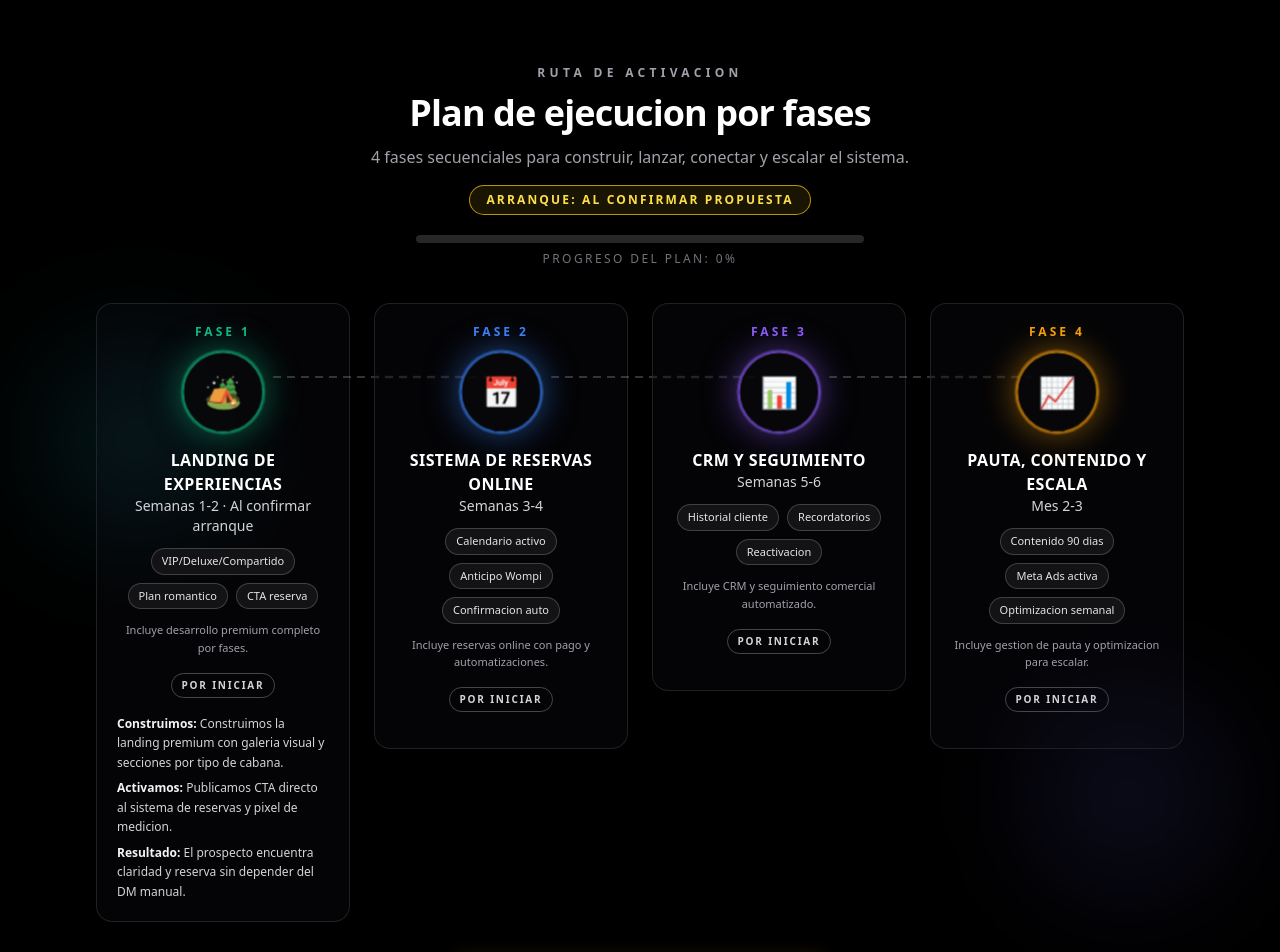
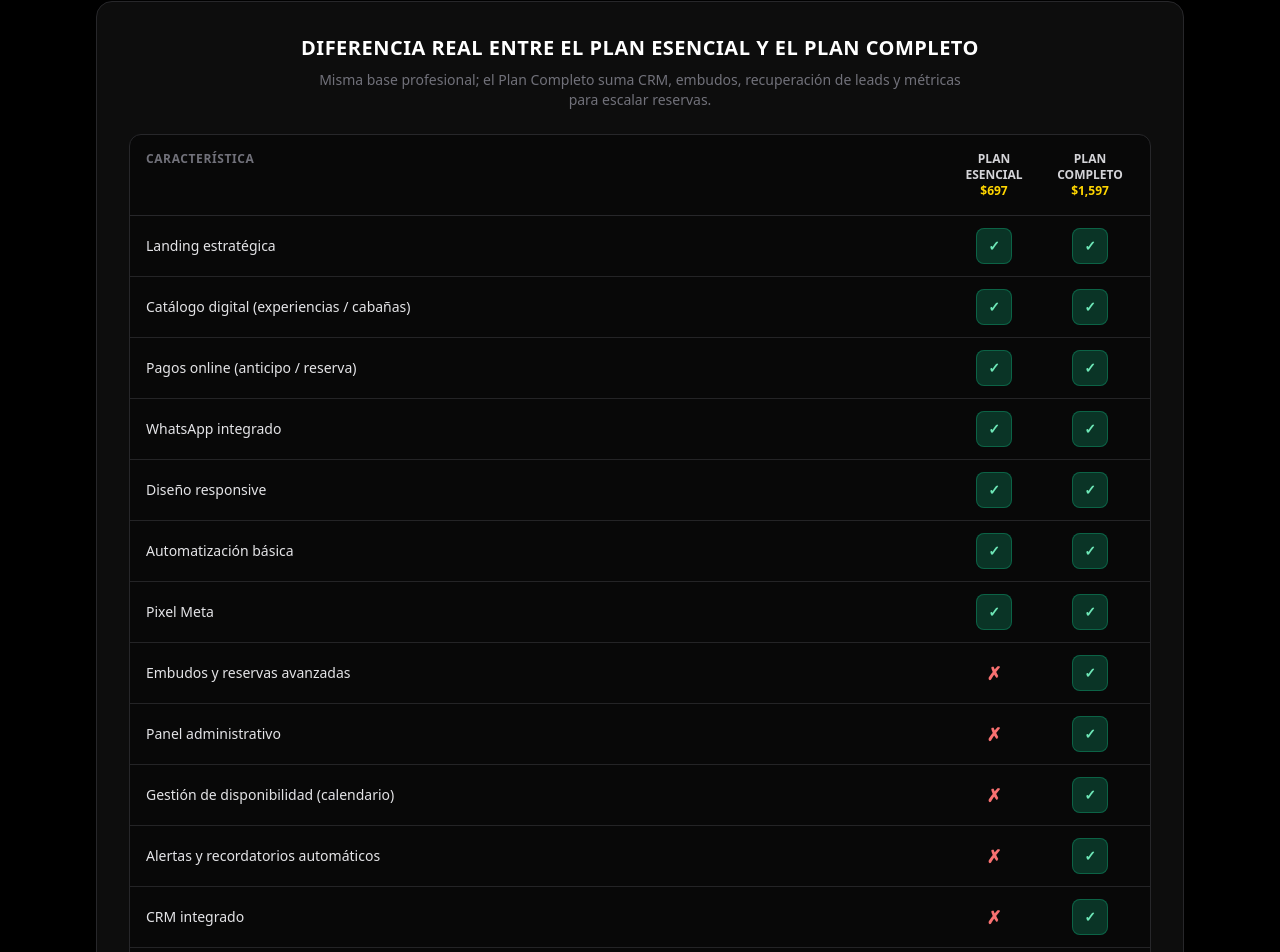
Before and after one commit to fluxasystems1-design/omboarding, a Next.js app: page /eco-dreamers-curiti in a window 1280 px wide. Shown: the part 978-1930 px from the top of the page. Built offline with nearby package versions, Linux system fonts and the light colour scheme.

Commit message:
feat: previews ecommerce, glamping y grownow

```diff
--- a/app/eco-dreamers-curiti/page.js
+++ b/app/eco-dreamers-curiti/page.js
@@ -340,6 +340,28 @@ const deliverablesScale = [
   },
 ];
 
+/** Plan Esencial vs Plan Completo — true/false = incluido; string = texto en celda */
+const planPackageComparison = [
+  { feature: "Landing estratégica", essential: true, complete: true },
+  { feature: "Catálogo digital (experiencias / cabañas)", essential: true, complete: true },
+  { feature: "Pagos online (anticipo / reserva)", essential: true, complete: true },
+  { feature: "WhatsApp integrado", essential: true, complete: true },
+  { feature: "Diseño responsive", essential: true, complete: true },
+  { feature: "Automatización básica", essential: true, complete: true },
+  { feature: "Pixel Meta", essential: true, complete: true },
+  { feature: "Embudos y reservas avanzadas", essential: false, complete: true },
+  { feature: "Panel administrativo", essential: false, complete: true },
+  { feature: "Gestión de disponibilidad (calendario)", essential: false, complete: true },
+  { feature: "Alertas y recordatorios automáticos", essential: false, complete: true },
+  { feature: "CRM integrado", essential: false, complete: true },
+  { feature: "Dashboard comercial", essential: false, complete: true },
+  { feature: "Recuperación de leads sin reserva", essential: false, complete: true },
+  { feature: "Recompra y referidos automáticos", essential: false, complete: true },
+  { feature: "Automatización avanzada", essential: false, complete: true },
+  { feature: "Fidelización de clientes", essential: "Básica", complete: "Avanzada" },
+  { feature: "Preparado para escalamiento", essential: "Limitado", complete: "Completo" },
+];
+
 const projectConditions = [
   "Duracion del proyecto: 3 meses desde la firma del contrato.",
   "30 dias de soporte post-entrega para ajustes menores.",
@@ -494,6 +516,33 @@ export default function EcoDreamersCuritiPage() {
       setSelectedPlan(plan);
       setTabFadeIn(true);
     }, 220);
+  };
+
+  const renderPkgCell = (value, isCompleteColumn) => {
+    if (value === true) {
+      return (
+        <span
+          className="inline-flex h-9 w-9 shrink-0 items-center justify-center rounded-lg bg-emerald-500/25 text-sm font-bold text-emerald-300 shadow-[inset_0_0_0_1px_rgba(16,185,129,0.35)]"
+          aria-label="Incluido"
+        >
+          ✓
+        </span>
+      );
+    }
+    if (value === false) {
+      return (
+        <span className="text-lg font-bold leading-none text-red-400" aria-label="No incluido">
+          ✗
+        </span>
+      );
+    }
+    return (
+      <span
+        className={`text-center text-[11px] font-semibold leading-tight sm:text-sm ${isCompleteColumn ? "text-[#FFD600]" : "text-zinc-400"}`}
+      >
+        {value}
+      </span>
+    );
   };
 
   const progressPercent = 0;
@@ -772,6 +821,45 @@ export default function EcoDreamersCuritiPage() {
                 • {item}
               </p>
             ))}
+          </div>
+        </div>
+      </section>
+      ) : null}
+
+      {!isExtrasTab ? (
+      <section className="mx-auto w-full max-w-6xl px-5 pb-16 sm:px-8">
+        <div data-reveal className="reveal rounded-2xl border border-zinc-800 bg-[#0D0D0D] p-4 sm:p-8">
+          <h2 className="text-center text-base font-extrabold uppercase leading-snug tracking-wide text-white sm:text-lg md:text-xl">
+            Diferencia real entre el Plan Esencial y el Plan Completo
+          </h2>
+          <p className="mx-auto mt-2 max-w-2xl text-center text-xs text-zinc-500 sm:text-sm">
+            Misma base profesional; el Plan Completo suma CRM, embudos, recuperación de leads y métricas para escalar reservas.
+          </p>
+
+          <div className="mt-6 overflow-x-auto rounded-xl border border-zinc-800 bg-black/40">
+            <div className="min-w-[320px]">
+              <div className="grid grid-cols-[1fr_72px_72px] gap-2 border-b border-zinc-800 px-3 py-3 sm:grid-cols-[1fr_88px_88px] sm:px-4 sm:py-4">
+                <span className="text-[10px] font-bold uppercase tracking-wider text-zinc-500 sm:text-xs">Característica</span>
+                <span className="text-center text-[10px] font-bold uppercase leading-tight text-zinc-300 sm:text-xs">
+                  Plan Esencial
+                  <span className="block font-extrabold text-[#FFD600]">$697</span>
+                </span>
+                <span className="text-center text-[10px] font-bold uppercase leading-tight text-zinc-300 sm:text-xs">
+                  Plan Completo
+                  <span className="block font-extrabold text-[#FFD600]">$1,597</span>
+                </span>
+              </div>
+              {planPackageComparison.map((row) => (
+                <div
+                  key={row.feature}
+                  className="grid grid-cols-[1fr_72px_72px] items-center gap-2 border-b border-zinc-800/90 px-3 py-2.5 last:border-b-0 sm:grid-cols-[1fr_88px_88px] sm:px-4 sm:py-3"
+                >
+                  <span className="text-left text-[11px] leading-snug text-zinc-200 sm:text-sm">{row.feature}</span>
+                  <div className="flex justify-center">{renderPkgCell(row.essential, false)}</div>
+                  <div className="flex justify-center">{renderPkgCell(row.complete, true)}</div>
+                </div>
+              ))}
+            </div>
           </div>
         </div>
       </section>
```
